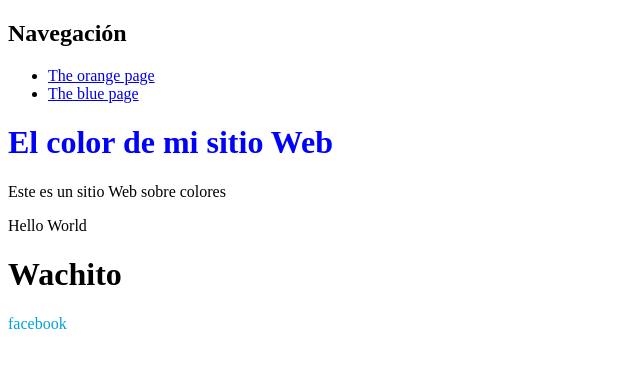
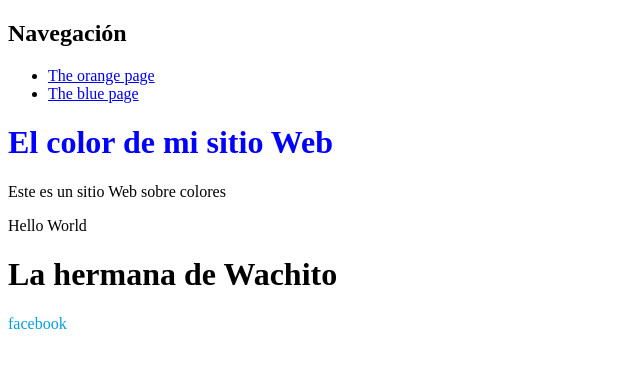
Before and after one commit to OliverTZ/Trabajo_Grupo, a plain HTML site: page index.html in a window 1280 px wide. Shown: the whole page, without its empty margins (0-640 px from the left). Drawn offline with Linux system fonts and the light colour scheme.

Commit message:
Editando texto

```diff
--- a/index.html
+++ b/index.html
@@ -19,7 +19,7 @@
     <h1 style="color: blue">El color de mi sitio Web</h1>
     <p>Este es un sitio Web sobre colores</p>
     <p>Hello World</p>
-    <h1>Wachito</h1>
+    <h1>La hermana de Wachito</h1>
 
     <footer>
         <div class="pie">
```
